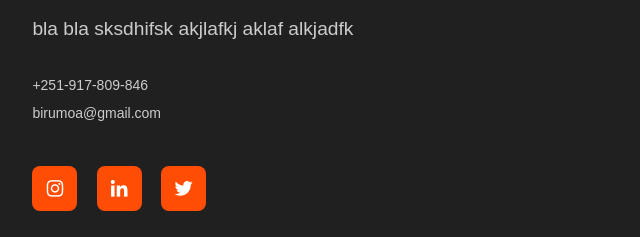
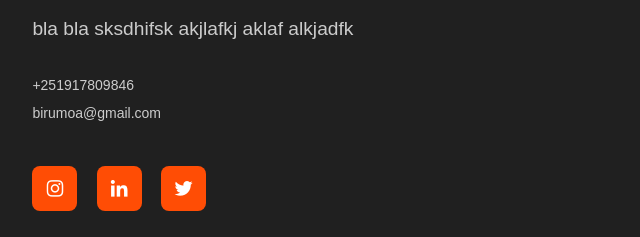
Before and after one commit to birachis/birachis.github.io, a plain HTML site: page index.html in a window 1280 px wide. Shown: the part 2973-3210 px from the top of the page, 6-646 px from the left. Drawn offline with nearby package versions, Linux system fonts and the light colour scheme.

Commit message:
Update index.html

```diff
--- a/index.html
+++ b/index.html
@@ -117,7 +117,7 @@
             <h4>If you have any project.</h4>
             <p>bla bla sksdhifsk akjlafkj aklaf alkjadfk</p>
             <div class="list">
-                <li><a href="">+251-917-809-846</a></li>
+                <li><a href="">+251917809846</a></li>
                 <li><a href="">birumoa@gmail.com</a></li>
             </div>
             <div class="contact-icons">
```
